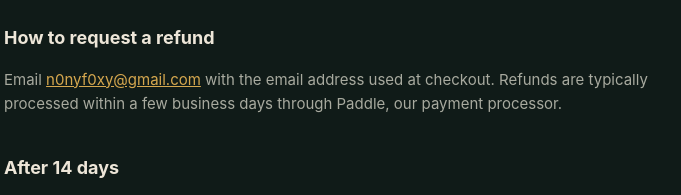
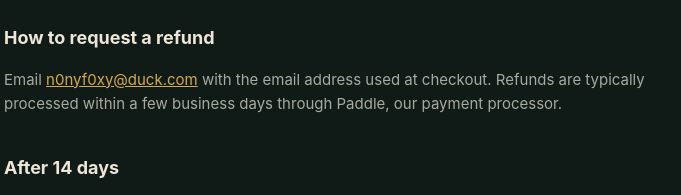
Before and after one commit to NewPyDev/resurface-site, a plain HTML site: page refund-policy.html in a window 1280 px wide. Shown: the part 457-652 px from the top of the page, 300-981 px from the left. Drawn offline with Linux system fonts and the light colour scheme.

Commit message:
Update refund email address in refund policy

```diff
--- a/refund-policy.html
+++ b/refund-policy.html
@@ -18,7 +18,7 @@
   <p>If you're within 14 days of your most recent payment, you're entitled to a full refund, no questions asked. Just email us and we'll process it.</p>
 
   <h2>How to request a refund</h2>
-  <p>Email <a href="mailto:n0nyf0xy@duck.com">n0nyf0xy@gmail.com</a> with the email address used at checkout. Refunds are typically processed within a few business days through Paddle, our payment processor.</p>
+  <p>Email <a href="mailto:n0nyf0xy@duck.com">n0nyf0xy@duck.com</a> with the email address used at checkout. Refunds are typically processed within a few business days through Paddle, our payment processor.</p>
 
   <h2>After 14 days</h2>
   <p>Requests made after the 14-day window are reviewed on a case-by-case basis. We're generally reasonable about genuine issues (billing errors, technical problems preventing use of the Service), but we don't guarantee refunds for later requests.</p>
```
